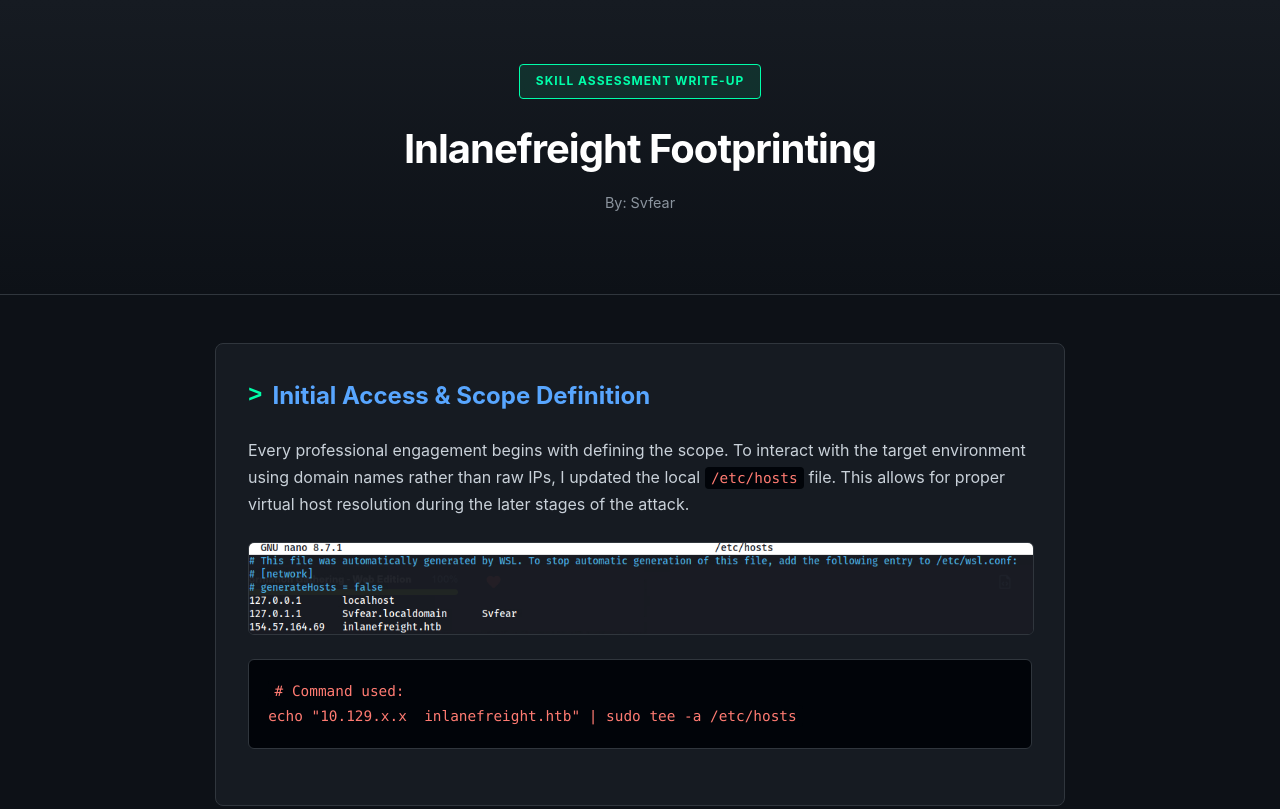
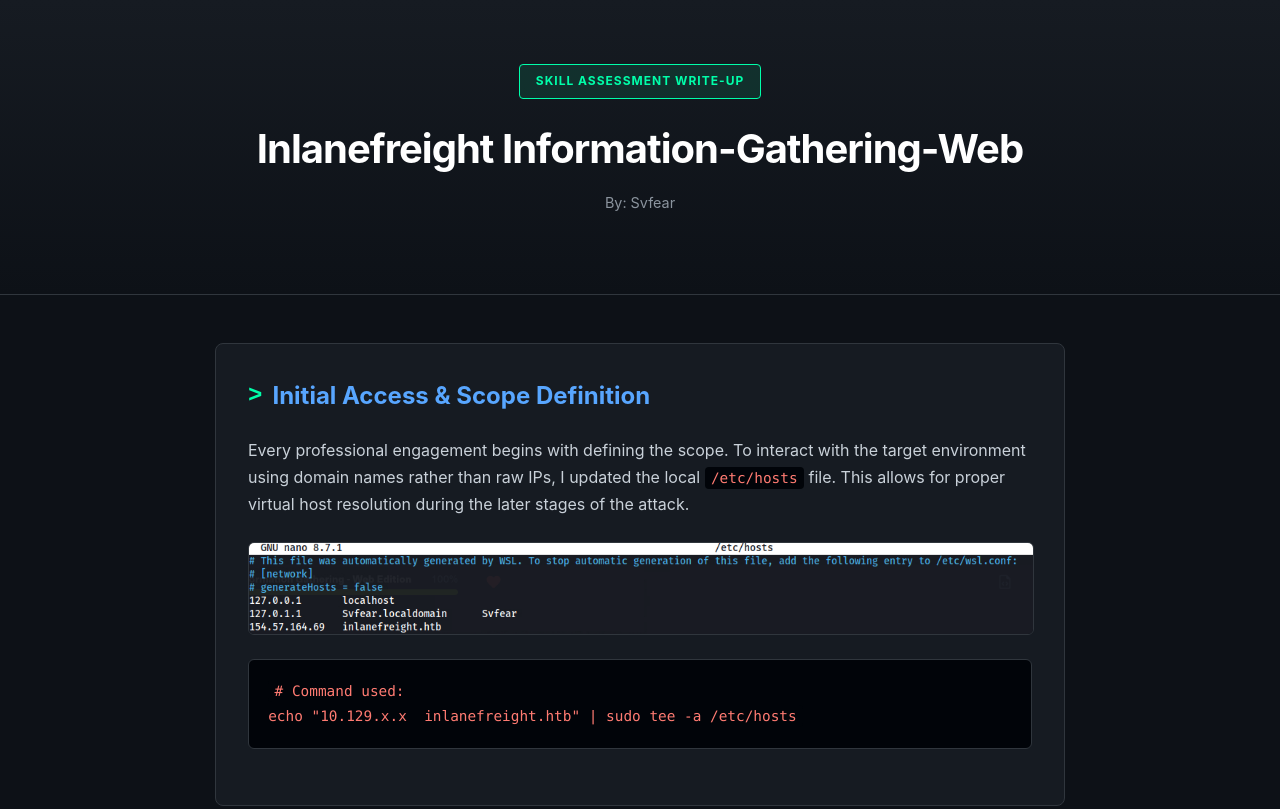
Before and after one commit to svfear/cyberseeker, a plain HTML site: page information-gathering-web-skill-assessment.html in a window 1280 px wide. Shown: the top 809 px of the page. Drawn offline with Linux system fonts and the light colour scheme.

Commit message:
Update information-gathering-web-skill-assessment.html

```diff
--- a/information-gathering-web-skill-assessment.html
+++ b/information-gathering-web-skill-assessment.html
@@ -127,7 +127,7 @@
 
     <header class="header">
         <span class="badge">Skill Assessment Write-up</span>
-        <h1>Inlanefreight Footprinting</h1>
+        <h1>Inlanefreight Information-Gathering-Web</h1>
         <p class="author">By: Svfear</p>
     </header>
 
```
